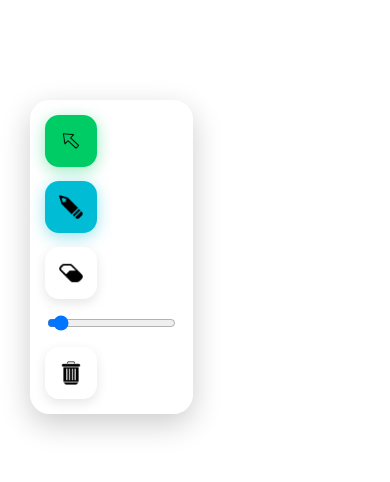
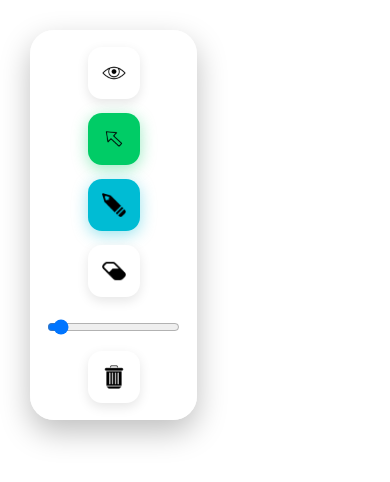
Before and after one commit to Sontara444/EpicPenTool, an Electron app: page src/index.html in a window 390 px wide. Drawn offline with Linux system fonts and the light colour scheme.

Commit message:
add hamburger

```diff
--- a/src/index.html
+++ b/src/index.html
@@ -2,7 +2,7 @@
 <html lang="en">
   <head>
     <meta charset="UTF-8" />
-  <meta name="viewport" content="width=device-width, initial-scale=1.0"/>
+    <meta name="viewport" content="width=device-width, initial-scale=1.0" />
     <title>Drawing App</title>
     <link rel="stylesheet" href="styles.css" />
   </head>
@@ -10,21 +10,46 @@
     <canvas id="canvas"></canvas>
 
     <div class="toolbar" id="toolbar">
+      <!-- Eye / Hamburger Button at the top of toolbar -->
+      <button
+        id="hamburgerToggle"
+        class="tool-button"
+        title="Show/Hide Tools"
+      >
+        <img
+          id="eyeIcon"
+          src="./scripts/images/eye.png"
+          alt="Toggle Visibility"
+        />
+      </button>
+
       <button id="toggleBtn" class="tool-button toggle-on" title="Toggle Mode">
         <img src="./scripts/images/arrow.png" alt="Toggle" />
       </button>
+
       <button id="pencilBtn" class="tool-button active" title="Pencil">
         <img src="./scripts/images/pencil.png" alt="Pencil" />
       </button>
+
       <button id="eraserBtn" class="tool-button" title="Eraser">
         <img src="./scripts/images/eraser.png" alt="Eraser" />
       </button>
-    <input type="range" id="thicknessSlider" min="1" max="20" value="2" title="Thickness" />
+
+      <input
+        type="range"
+        id="thicknessSlider"
+        min="1"
+        max="20"
+        value="2"
+        title="Thickness"
+      />
+
       <button id="clearBtn" class="tool-button" title="Clear">
         <img src="./scripts/images/clear.png" alt="Clear" />
       </button>
     </div>
 
+
     <script type="module" src="./scripts/renderer.js"></script>
   </body>
 </html>
--- a/src/scripts/renderer.js
+++ b/src/scripts/renderer.js
@@ -55,7 +55,7 @@ document.addEventListener('DOMContentLoaded', () => {
     }
   });
 
-  // 🟢🔴 Setup toggle drawing functionality
+  // 🟢🔴 Toggle drawing mode
   setupToggleDrawing(toggleBtn, canvas, () => drawingEnabled, (val) => {
     drawingEnabled = val;
     if (drawingEnabled) {
@@ -91,4 +91,17 @@ document.addEventListener('DOMContentLoaded', () => {
     isDragging = false;
     toolbar.style.opacity = '1';
   });
+
+  // 👁️ Hamburger Toggle Logic
+  const hamburgerBtn = document.getElementById('hamburgerToggle');
+  const eyeIcon = document.getElementById('eyeIcon');
+  let toolbarVisible = true;
+
+  hamburgerBtn.addEventListener('click', () => {
+    toolbarVisible = !toolbarVisible;
+    toolbar.style.display = toolbarVisible ? 'flex' : 'none';
+    eyeIcon.src = toolbarVisible
+      ? './scripts/images/eye.png'
+      : './scripts/images/close.png';
+  });
 });
--- a/src/styles.css
+++ b/src/styles.css
@@ -1,3 +1,8 @@
+:root {
+  --white-glass: #ffffffcc;
+  --glass-border: rgba(255, 255, 255, 0.4);
+}
+
 body {
   margin: 0;
   padding: 0;
@@ -21,27 +26,29 @@ canvas {
 
 canvas.disabled {
   pointer-events: none;
-  opacity: 0.5;
+  opacity: 0.4;
 }
 
 .toolbar {
   position: fixed;
-  top: 100px;
+  top: 30px;
   left: 30px;
   display: flex;
   flex-direction: column;
+  align-items: center;
   gap: 14px;
-  background-color: #ffffffcc;
-  padding: 14px;
-  border-radius: 20px;
-  box-shadow: 0 10px 30px rgba(0, 0, 0, 0.2);
+  background-color: var(--white-glass);
+  padding: 16px;
+  border-radius: 24px;
+  box-shadow: 0 12px 30px rgba(0, 0, 0, 0.25);
   z-index: 9999;
+  user-select: none;
+  backdrop-filter: blur(14px) saturate(180%);
+  border: 1px solid var(--glass-border);
   cursor: grab;
-  user-select: none;
-  backdrop-filter: blur(12px);
-  border: 1px solid rgba(255, 255, 255, 0.4);
 }
 
+/* Tool Buttons */
 .tool-button {
   width: 52px;
   height: 52px;
@@ -77,10 +84,6 @@ canvas.disabled {
   filter: none;
 }
 
-#toggleBtn {
-  transition: background-color 0.3s ease, transform 0.2s ease;
-}
-
 #toggleBtn.toggle-on {
   background-color: #00cc66;
   box-shadow: 0 4px 16px rgba(0, 204, 102, 0.4);
@@ -90,3 +93,10 @@ canvas.disabled {
   background-color: #ff4444;
   box-shadow: 0 4px 16px rgba(255, 68, 68, 0.4);
 }
+
+/* Thickness slider styling */
+#thicknessSlider {
+  width: 100%;
+  margin-top: 8px;
+  cursor: pointer;
+}
```
Also changed, not shown: src/main.js (line endings or trailing spaces), src/scripts/draw.js (line endings or trailing spaces), src/scripts/eraser.js (indentation only), src/scripts/images/close.png (added), src/scripts/toggle.js (line endings or trailing spaces). Lines whose indentation alone changed are shown as unchanged.
